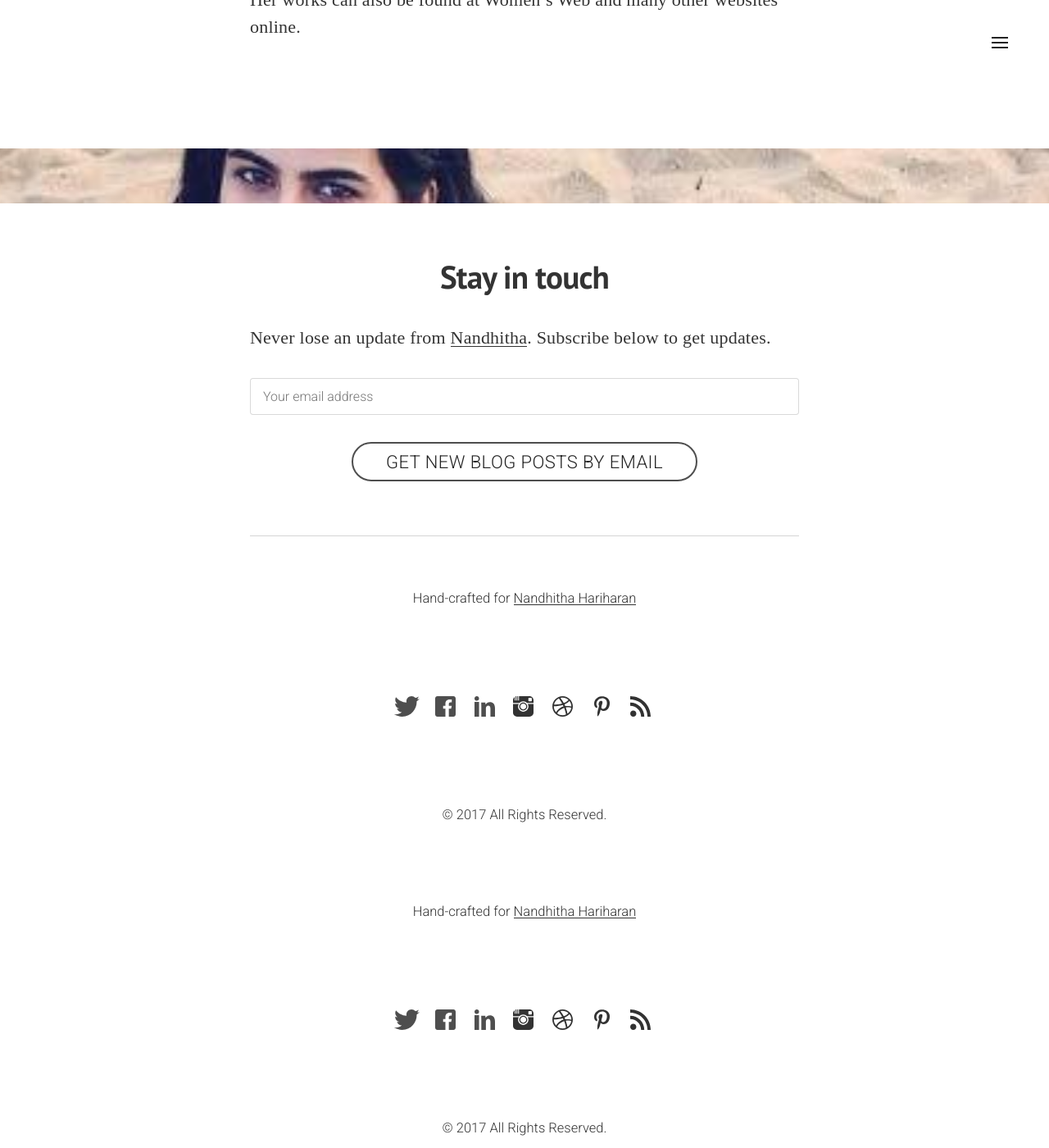
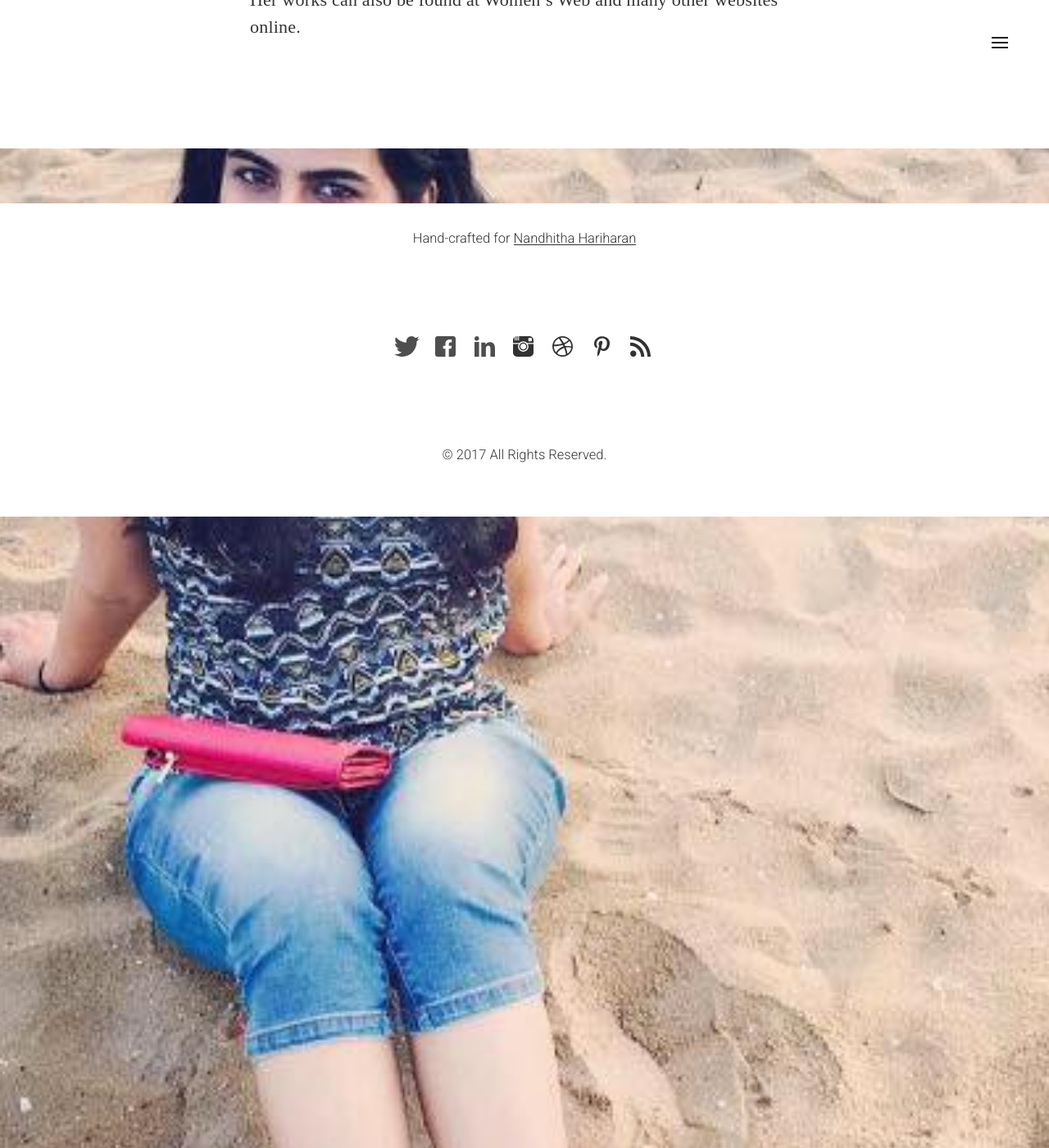
Before and after one commit to nandhithahariharan/nandhithahariharan.github.io, a Jekyll site: the page built from about/index.html, in a window 1280 px wide and 1400 px high, scrolled down 1667 px. Shown: the whole window at 82% size. Built offline with Jekyll 4.4.1, drawn with Linux system fonts in a browser that asks for light colours; nearby versions of some CDN libraries; some web fonts are replaced.

Commit message:
removed footer for about

```diff
--- a/about/index.html
+++ b/about/index.html
@@ -44,5 +44,3 @@ She is an aspiring novelist and a storyteller who is working on her current book
   </section>
 </article>
 <hr/>
-{% include subscribe.html %}
-{% include footer.html %}
```
